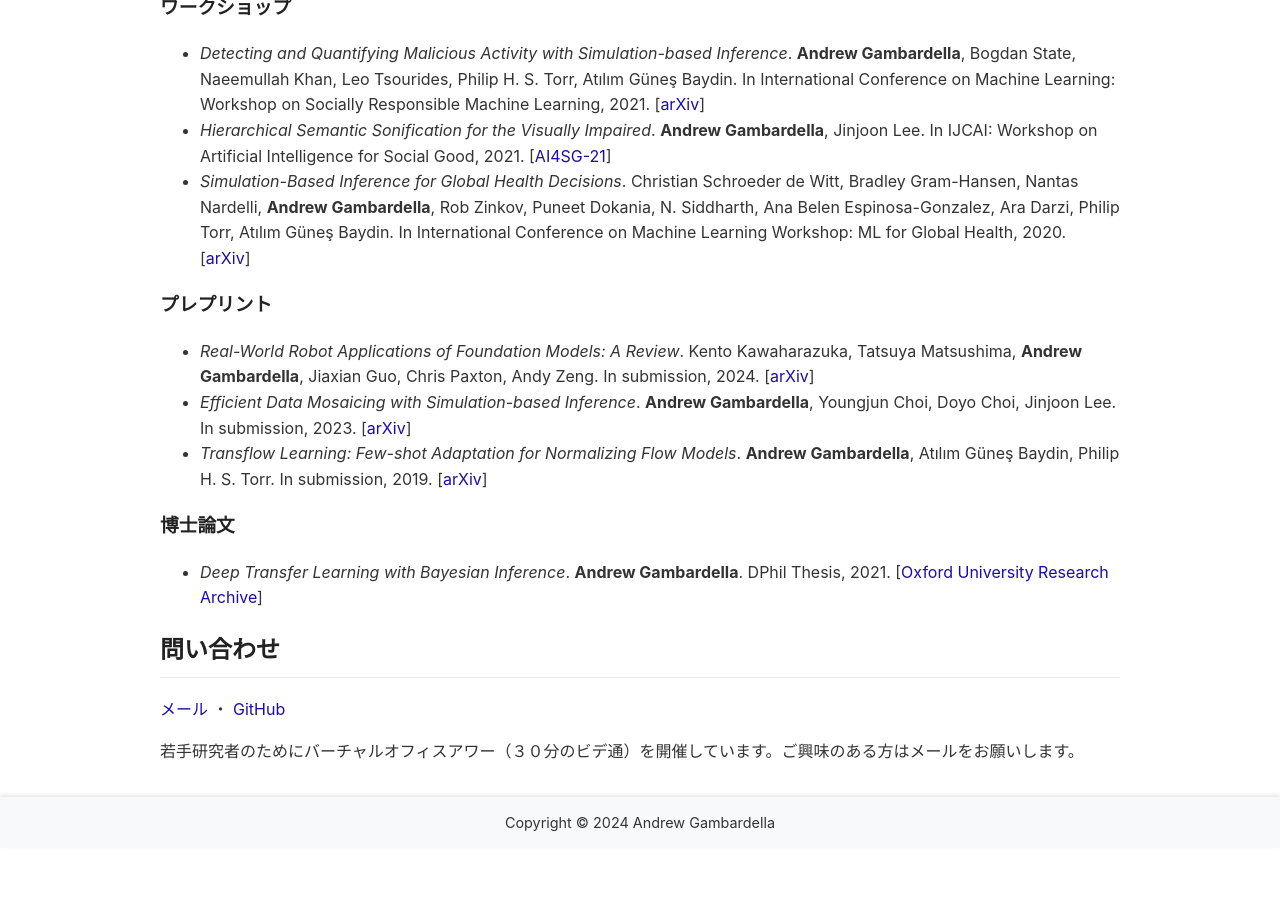
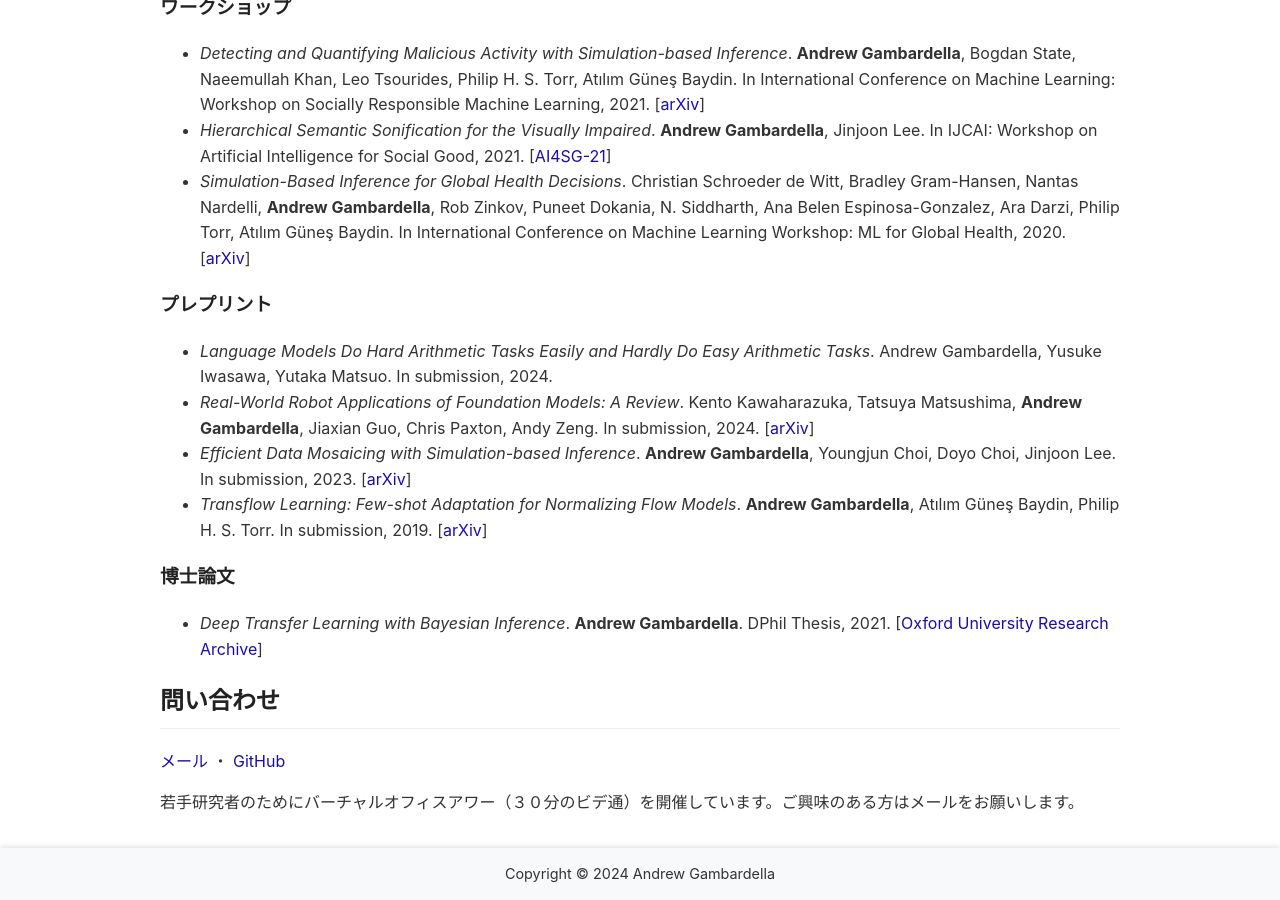
Before and after one commit to atgambardella/atgambardella.github.io, a Jekyll site: the page built from ja/index.md, in a window 1280 px wide and 900 px high, scrolled down 1251 px. Built offline with Jekyll 4.4.1, drawn with Linux system fonts in a browser that asks for light colours; a script that is not in the unit is left out; before the commit the page ends 2099 px from its top, so only the background shows below that.

Commit message:
update cv

```diff
--- a/ja/index.md
+++ b/ja/index.md
@@ -31,6 +31,7 @@ home: true
 - _Simulation-Based Inference for Global Health Decisions_. Christian Schroeder de Witt, Bradley Gram-Hansen, Nantas Nardelli, **Andrew Gambardella**, Rob Zinkov, Puneet Dokania, N. Siddharth, Ana Belen Espinosa-Gonzalez, Ara Darzi, Philip Torr, Atılım Güneş Baydin. In International Conference on Machine Learning Workshop: ML for Global Health, 2020. [[arXiv](https://arxiv.org/abs/2005.07062)]
 
 ### プレプリント
+- _Language Models Do Hard Arithmetic Tasks Easily and Hardly Do Easy Arithmetic Tasks_. Andrew Gambardella, Yusuke Iwasawa, Yutaka Matsuo. In submission, 2024.
 - _Real-World Robot Applications of Foundation Models: A Review_. Kento Kawaharazuka, Tatsuya Matsushima, **Andrew Gambardella**, Jiaxian Guo, Chris Paxton, Andy Zeng. In submission, 2024. [[arXiv](https://arxiv.org/abs/2402.05741)]
 - _Efficient Data Mosaicing with Simulation-based Inference_. **Andrew Gambardella**, Youngjun Choi, Doyo Choi, Jinjoon Lee. In submission, 2023. [[arXiv](https://arxiv.org/abs/2210.14602)]
 - _Transflow Learning: Few-shot Adaptation for Normalizing Flow Models_. **Andrew Gambardella**, Atılım Güneş Baydin, Philip H. S. Torr. In submission, 2019. [[arXiv](https://arxiv.org/abs/1911.13270)]
```
Also changed, not shown: index.md (+2 -1 lines), 3 other files.
